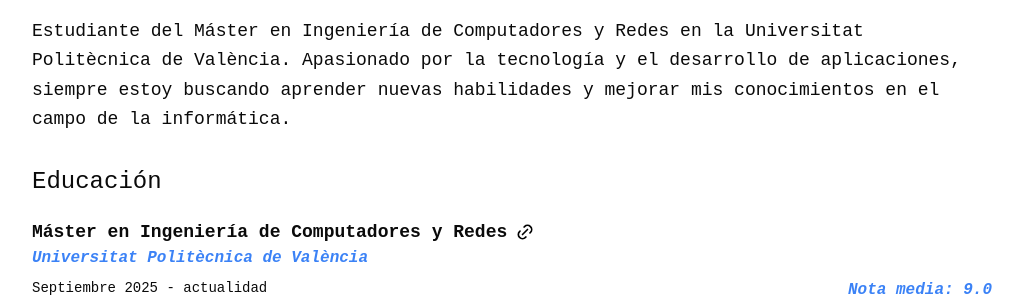
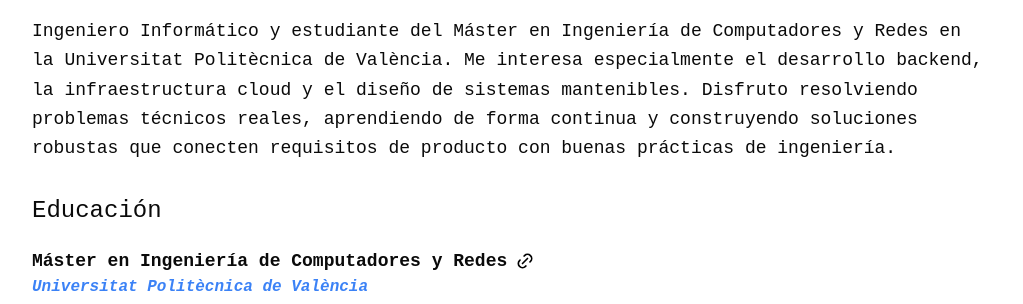
Before and after one commit to AbelHaro/porfolio, an Astro site: page / in a window 1280 px wide. Shown: the part 491-795 px from the top of the page, without its empty margins (128-1151 px from the left). Built offline with nearby package versions, Linux system fonts and the light colour scheme; Astro itself is replaced by a stand-in of ours.

Commit message:
feat: update About Me section to reflect current skills and interests

```diff
--- a/src/sections/AboutMe.astro
+++ b/src/sections/AboutMe.astro
@@ -5,10 +5,12 @@
 <>
   <section>
     <p class="text-wrap text-base sm:text-lg leading-relaxed">
-      Estudiante del Máster en Ingeniería de Computadores y Redes en la
-      Universitat Politècnica de València. Apasionado por la tecnología y el
-      desarrollo de aplicaciones, siempre estoy buscando aprender nuevas
-      habilidades y mejorar mis conocimientos en el campo de la informática.
+      Ingeniero Informático y estudiante del Máster en Ingeniería de
+      Computadores y Redes en la Universitat Politècnica de València. Me
+      interesa especialmente el desarrollo backend, la infraestructura cloud y
+      el diseño de sistemas mantenibles. Disfruto resolviendo problemas técnicos
+      reales, aprendiendo de forma continua y construyendo soluciones robustas
+      que conecten requisitos de producto con buenas prácticas de ingeniería.
     </p>
   </section>
 
```
Also changed, not shown: 3 other files.
